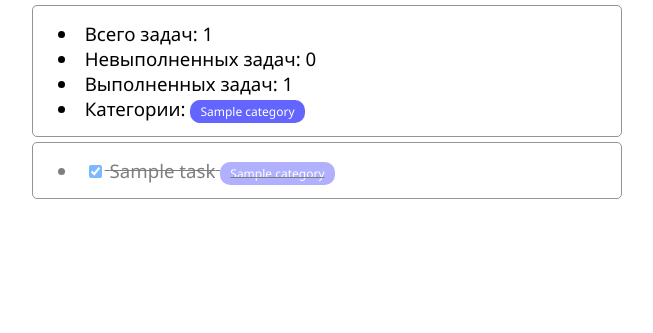
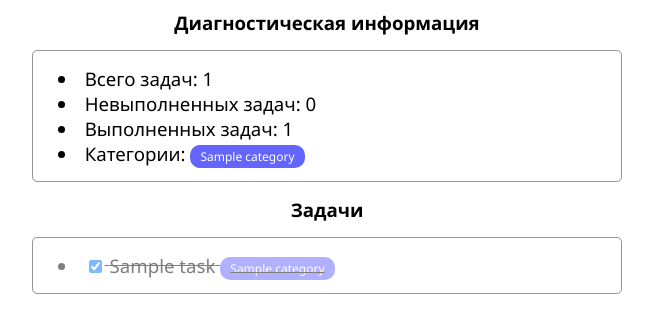
Before and after one commit to Scorecard0359/summer-proj-top, a Django app: page / in a window 1280 px wide. Shown: the top 333 px of the page, without its empty margins (313-966 px from the left). Run offline with Django 5.2, Linux system fonts and the light colour scheme; tables that the repository leaves empty hold one stand-in row (values such as "Sample post").

Commit message:
Заголовки к index

```diff
--- a/templates/index.html
+++ b/templates/index.html
@@ -9,19 +9,23 @@
 </head>
 <body>
     <div class="content">
+        <div class="title">Диагностическая информация</div>
         <div class="list">
             <ul>
                 <li>Всего задач: {{ total_tasks }}</li>
                 <li>Невыполненных задач: {{ pending_tasks }}</li>
                 <li>Выполненных задач: {{ completed_tasks }}</li>
+                {% if categories %}
                     <li>
                         Категории:
                         {% for category in categories %}
                             <span class="category">{{ category }}</span>
                         {% endfor %}
                     </li>
+                {% endif %}
             </ul>
         </div>
+        <div class="title">Задачи</div>
         <div class="list">
             <ul>
                 {% for task in tasks %}
```
Lines whose indentation alone changed are shown as unchanged.
